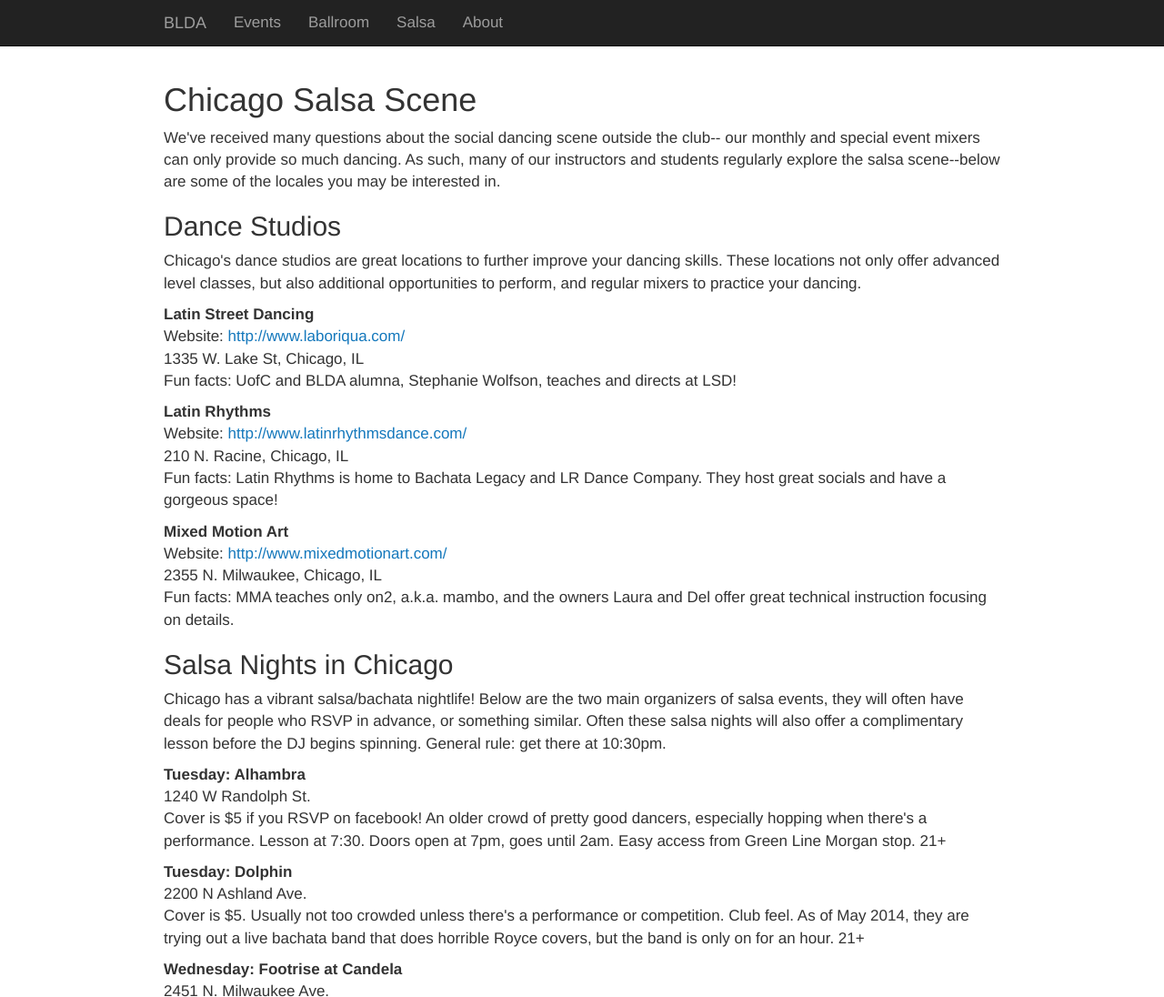
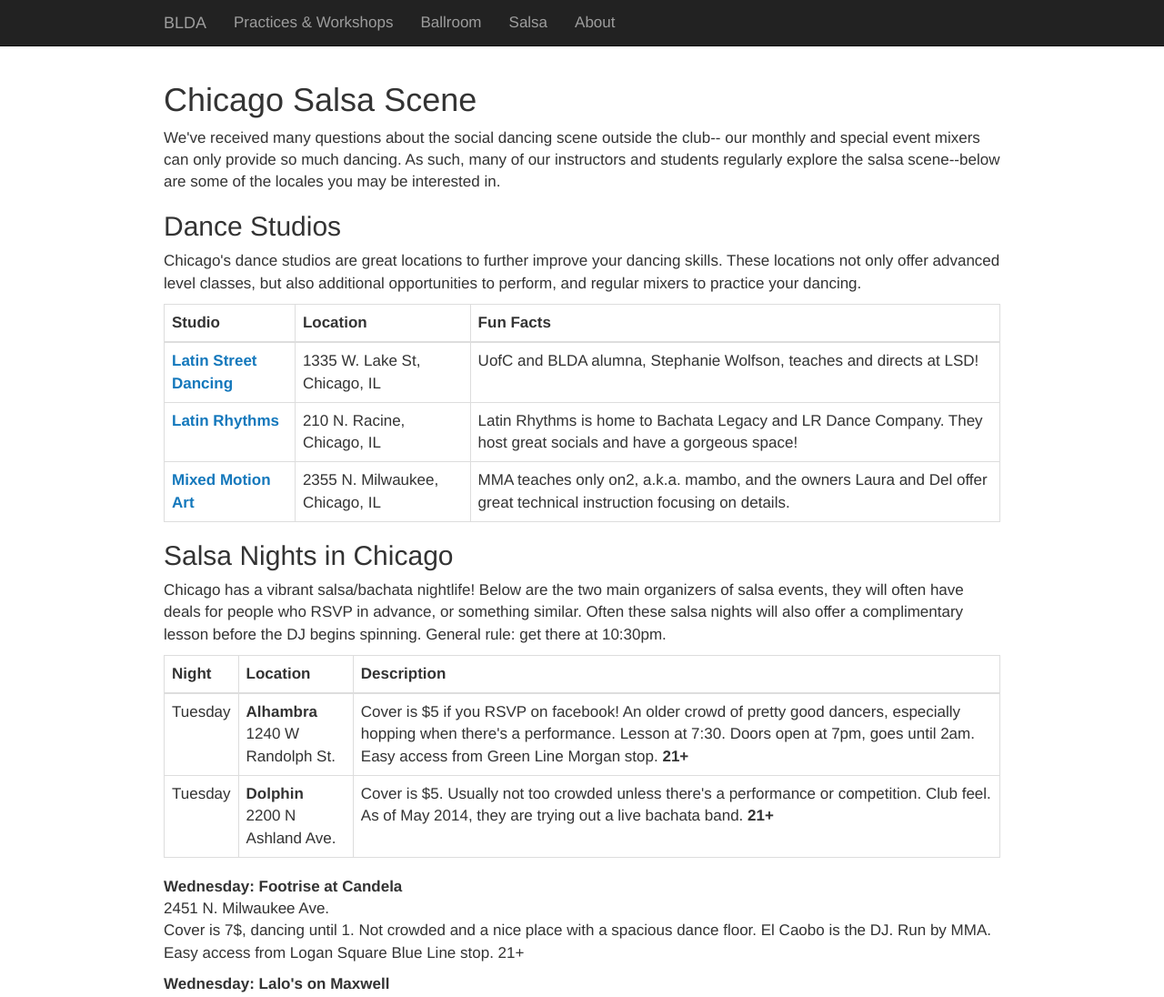
Before and after one commit to jusmithe/BLDA, a plain HTML site: page salsa.html in a window 1280 px wide. Shown: the top 1096 px of the page at 91% size. Drawn offline with Linux system fonts and the light colour scheme.

Commit message:
Table for salsa page

```diff
--- a/css2/custom.css
+++ b/css2/custom.css
@@ -83,6 +83,12 @@ a, a:hover {
   border-bottom: 1px solid #e5e5e5;
 }
 .jumbotron .btn {
+  background-color: #767676;
+  font-size: 21px;
+  padding: 14px 24px;
+}
+.jumbotron .btn:hover {
+  background-color: #800000;
   font-size: 21px;
   padding: 14px 24px;
 }
--- a/lib/resources.js
+++ b/lib/resources.js
@@ -45,9 +45,9 @@ function populate_table(doc_id, table_el, count_el, template, dt_sorting, dt_col
 // populate event data list
 var data_template = "\
 <tr>\
-  <td>{{event}}</td>\
   <td>{{date}}</td>\
   <td>{{time}}</td>\
+  <td>{{event}}</td>\
   <td><a href='{{url}}'>{{location}}</a></td>\
   <td>\
     <p>{{description}}</p>\
--- a/salsa.html
+++ b/salsa.html
@@ -37,7 +37,7 @@
           </div>
           <div id="navbar" class="collapse navbar-collapse">
             <ul class="nav navbar-nav">
-              <li><a href="events.html">Events</a></li>
+              <li><a href="practices.html">Practices & Workshops</a></li>
               <li><a href="ballroom.html">Ballroom</a></li>
               <li><a href="salsa.html">Salsa</a></li>
               <li><a href="about.html">About</a></li>
@@ -55,32 +55,57 @@
         <h2>Dance Studios</h2>
         <p> Chicago's dance studios are great locations to further improve your dancing skills. These locations not only offer advanced level classes, but also additional opportunities to perform, and regular mixers to practice your dancing.</p>
 
-        <p><strong>Latin Street Dancing</strong><br/>
-        Website: <a href="http://www.laboriqua.com">http://www.laboriqua.com/</a><br/>
-        1335 W. Lake St, Chicago, IL<br/>
-        Fun facts: UofC and BLDA alumna, Stephanie Wolfson, teaches and directs at LSD!</p>
-
-        <p><strong>Latin Rhythms</strong><br/>
-        Website: <a href="http://www.latinrhythmsdance.com"> http://www.latinrhythmsdance.com/</a><br/>
-        210 N. Racine, Chicago, IL<br/>
-        Fun facts: Latin Rhythms is home to Bachata Legacy and LR Dance Company. They host
-        great socials and have a gorgeous space!
-        </p>
-
-        <p><strong>Mixed Motion Art</strong><br/>
-        Website: <a href="http://www.mixedmotionart.com"> http://www.mixedmotionart.com/</a><br/>
-        2355 N. Milwaukee, Chicago, IL<br/>
-        Fun facts: MMA teaches only on2, a.k.a. mambo, and the owners Laura and Del offer
-        great technical instruction focusing on details.
-        </p>
-
+        <table class='table table-bordered'>
+          <thead>
+            <tr>
+              <th>Studio</th>
+              <th>Location</th>
+              <th>Fun Facts</th>
+            </tr>
+          </thead>
+          <tbody>
+            <tr>
+              <td><strong><a href="http://www.laboriqua.com">Latin Street Dancing</a></strong></td>
+              <td>1335 W. Lake St, Chicago, IL</td>
+              <td>UofC and BLDA alumna, Stephanie Wolfson, teaches and directs at LSD!</td>
+            </tr>
+            <tr>
+              <td><strong><a href="http://www.latinrhythmsdance.com">Latin Rhythms</a></strong></td>
+              <td>210 N. Racine, Chicago, IL</td>
+              <td>Latin Rhythms is home to Bachata Legacy and LR Dance Company. They host great socials and have a gorgeous space!</td>
+            </tr>
+            <tr>
+              <td><strong><a href="http://www.mixedmotionart.com">Mixed Motion Art</a></strong></td>
+              <td>2355 N. Milwaukee, Chicago, IL</td>
+              <td>MMA teaches only on2, a.k.a. mambo, and the owners Laura and Del offer great technical instruction focusing on details.</td>
+            </tr>
+          </tbody>
+        </table>
 
         <h2>Salsa Nights in Chicago</h2>
         <p>Chicago has a vibrant salsa/bachata nightlife! Below are the two main organizers of salsa events, they will often have deals for people who RSVP in advance, or something similar. Often these salsa nights will also offer a complimentary lesson before the DJ begins spinning. General rule: get there at 10:30pm.</p>
 
-        <p><strong>Tuesday: Alhambra</strong><br/>1240 W Randolph St.<br/>Cover is $5 if you RSVP on facebook! An older crowd of pretty good dancers, especially hopping when there's a performance. Lesson at 7:30. Doors open at 7pm, goes until 2am. Easy access from Green Line Morgan stop. <emph>21+</emph></p>
-
-        <p><strong>Tuesday: Dolphin</strong><br/>2200 N Ashland Ave.<br/>Cover is $5. Usually not too crowded unless there's a performance or competition. Club feel. As of May 2014, they are trying out a live bachata band that does horrible Royce covers, but the band is only on for an hour. <emph>21+</emph></p>
+        <table class='table table-bordered'>
+          <thead>
+            <tr>
+              <th>Night</th>
+              <th>Location</th>
+              <th>Description</th>
+            </tr>
+          </thead>
+          <tbody>
+            <tr>
+              <td>Tuesday</td>
+              <td><strong>Alhambra</strong><br>1240 W Randolph St.</td>
+              <td>Cover is $5 if you RSVP on facebook! An older crowd of pretty good dancers, especially hopping when there's a performance. Lesson at 7:30. Doors open at 7pm, goes until 2am. Easy access from Green Line Morgan stop. <strong>21+</strong></td>
+            </tr>
+            <tr>
+              <td>Tuesday</td>
+              <td><strong>Dolphin</strong><br>2200 N Ashland Ave.</td>
+              <td>Cover is $5. Usually not too crowded unless there's a performance or competition. Club feel. As of May 2014, they are trying out a live bachata band. <strong>21+</strong></td>
+            </tr>
+          </tbody>
+        </table>
 
         <p><strong>Wednesday: Footrise at Candela</strong><br/>2451 N. Milwaukee Ave.<br/>Cover is 7$, dancing until 1. Not crowded and a nice place with a spacious dance floor. El Caobo is the DJ. Run by MMA. Easy access from Logan Square Blue Line stop. <emph>21+</emph></p>
 
@@ -102,14 +127,6 @@
         A very well attended salsa night, often has live music or competitions. <emph>21+</emph>
         </p>
 
-        <p><strong>Latin Street Dancing</strong><br/>
-        Website: <a href="http://www.laboriqua.com/">http://www.laboriqua.com</a><br>
-        By signing up for their classes, you recieve a VIS card which gets you into their salsa events without a cover charge.</p>
-
-        <p><strong>4 Fantastic Events</strong><br/>
-        Website: <a href="http://www.4fantasticevents.com">http://www.4fantasticevents.com</a><br/>
-        Cover for their events is 10$, but drops down to 5$ with a RSVP (Facebook or email) and before 10:30pm. They have events nearly every night of the week, but the big one is Alhambra Palace on Tuesdays.</p>
-
       <div class="footer">
         <p class='pull-right'>
           &copy; Ballroom and Latin Dance Association 2014
```
Also changed, not shown: index.html (+14 -3 lines), practices.html (renamed from events.html, +3 -3 lines).
